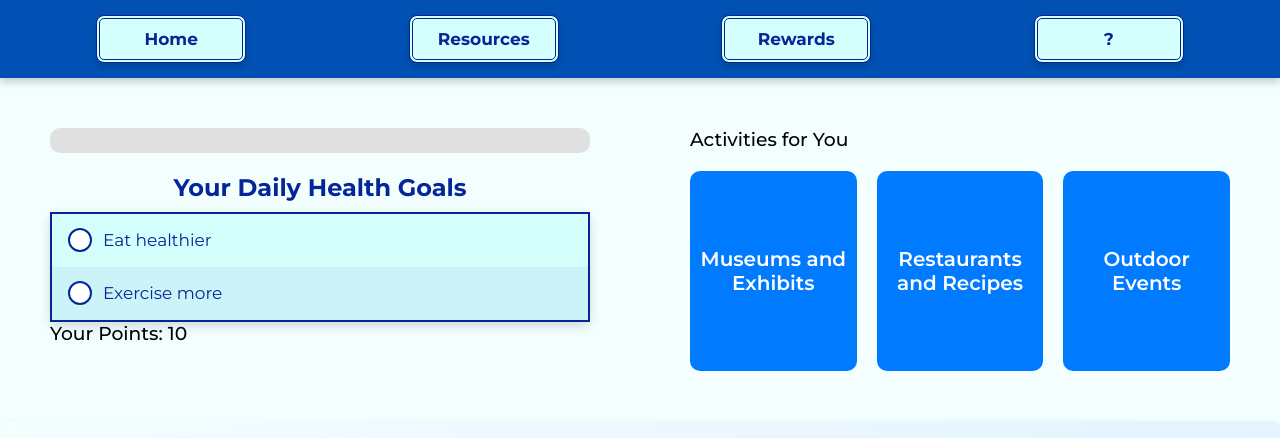
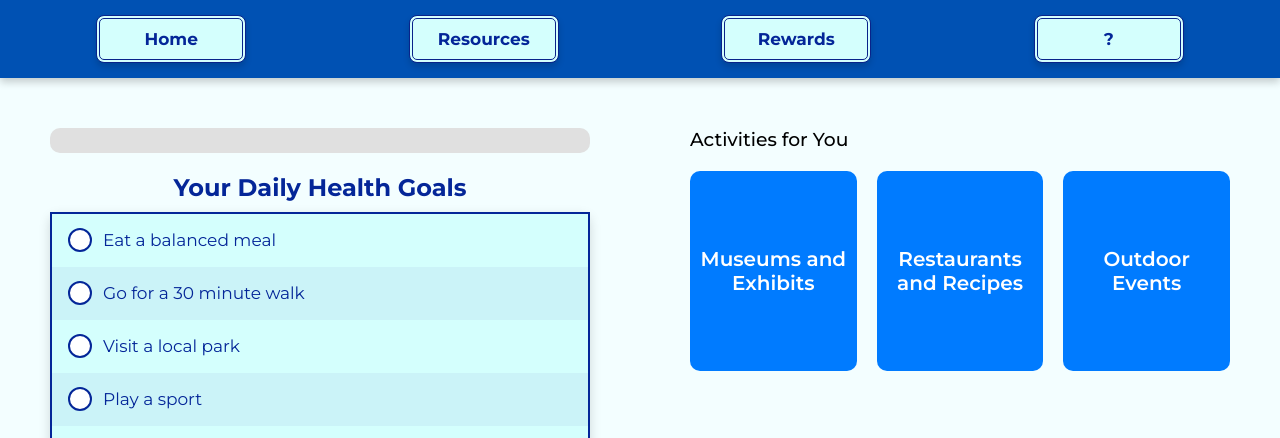
Before and after one commit to gapuzjia/2024-Big-Data-Hackathon, a Flask app: page / in a window 1280 px wide. Shown: the top 438 px of the page. Run offline with Flask 3, Linux system fonts and the light colour scheme; parts of the project's set-up code (start-up, migrations or seed data) failed here and were passed over.

Commit message:
edit buttons

```diff
--- a/vitalwatch/static/styles.css
+++ b/vitalwatch/static/styles.css
@@ -203,15 +203,22 @@ tr:hover
     gap: 20px; /* Space between the button container and buttons */
 }
 
-.button-container
-{
-    display: flex;
-    justify-content: space-between;
-    width: 100%;
+.button-container {
+    display: flex;               /* Enables horizontal layout */
+    gap: 20px;                   /* Adds space between buttons */
+    justify-content: space-around; /* Aligns buttons with space between them */
+    flex-wrap: wrap;             /* Allows wrapping if container is too small */
 }
 
-.large-button
-{
+/* Ensures small buttons are stacked under the corresponding large button */
+.small-buttons {
+    display: flex;
+    flex-direction: column;
+    margin-top: 10px; /* Add margin to push small buttons below the large button */
+    gap: 10px; /* Space between the small buttons */
+}
+
+.large-button {
     font-family: "Montserrat", sans-serif;
     font-optical-sizing: auto;
     font-weight: 550;
@@ -228,12 +235,37 @@ tr:hover
     display: flex;
     align-items: center;
     justify-content: center;
+    margin-bottom: 10px; /* Add margin to keep spacing below large button */
 }
 
-.large-button:hover
-{
+.large-button:hover {
     background-color: #0056b3; /* Darker shade on hover */
 }
+
+/* Styles for the small buttons */
+.small-button {
+    font-family: "Montserrat", sans-serif;
+    font-optical-sizing: auto;
+    font-weight: 550;
+    font-style: normal;
+    width: 100%; /* Full width button */
+    height: 50px; /* Smaller height */
+    background-color: #28a745; /* Green color for small buttons */
+    color: white; /* Text color */
+    border: none;
+    border-radius: 10px; /* Same border radius as large button */
+    font-size: 16px; /* Slightly smaller font size */
+    cursor: pointer; /* Pointer cursor on hover */
+    transition: background-color 0.3s;
+    display: flex;
+    align-items: center;
+    justify-content: center;
+}
+
+.small-button:hover {
+    background-color: #218838; /* Darker green on hover */
+}
+
 
 /* #WHEEL ----------------*/
 .wheel-container
--- a/vitalwatch/templates/index.html
+++ b/vitalwatch/templates/index.html
@@ -38,13 +38,31 @@
                     <tr>
                         <td>
                             <input type="checkbox" id="goal1" data-points="3">
-                            <label for="goal1" class="healthGoals">Eat healthier</label>
+                            <label for="goal1" class="healthGoals">Eat a balanced meal</label>
                         </td>
                     </tr>
                     <tr>
                         <td>
                             <input type="checkbox" id="goal2" data-points="5">
-                            <label for="goal2" class="healthGoals">Exercise more</label>
+                            <label for="goal2" class="healthGoals">Go for a 30 minute walk</label>
+                        </td>
+                    </tr>
+                    <tr>
+                        <td>
+                            <input type="checkbox" id="goal3" data-points="3">
+                            <label for="goal3" class="healthGoals">Visit a local park</label>
+                        </td>
+                    </tr>
+                    <tr>
+                        <td>
+                            <input type="checkbox" id="goal4" data-points="3">
+                            <label for="goal4" class="healthGoals">Play a sport</label>
+                        </td>
+                    </tr>
+                    <tr>
+                        <td>
+                            <input type="checkbox" id="goal5" data-points="3">
+                            <label for="goal5" class="healthGoals">Go to a farmer's market</label>
                         </td>
                     </tr>
                 </table>
```
